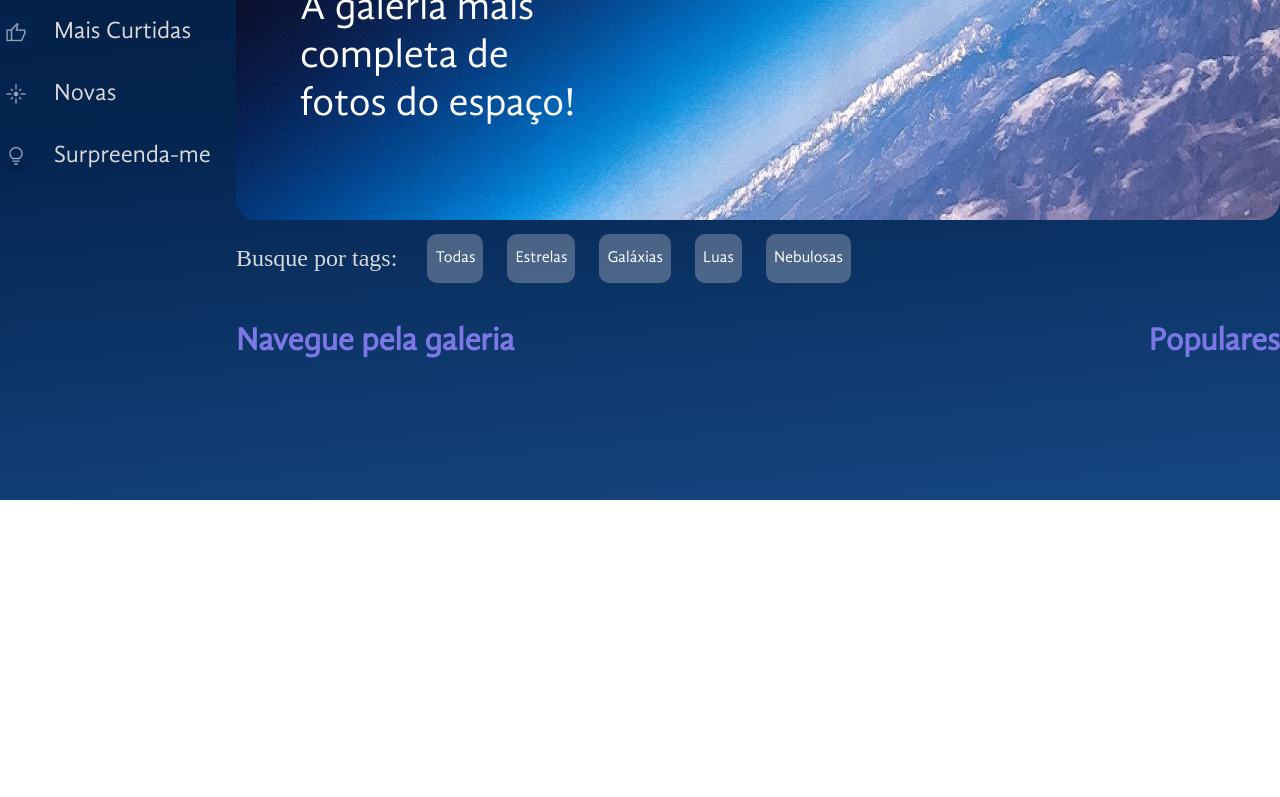
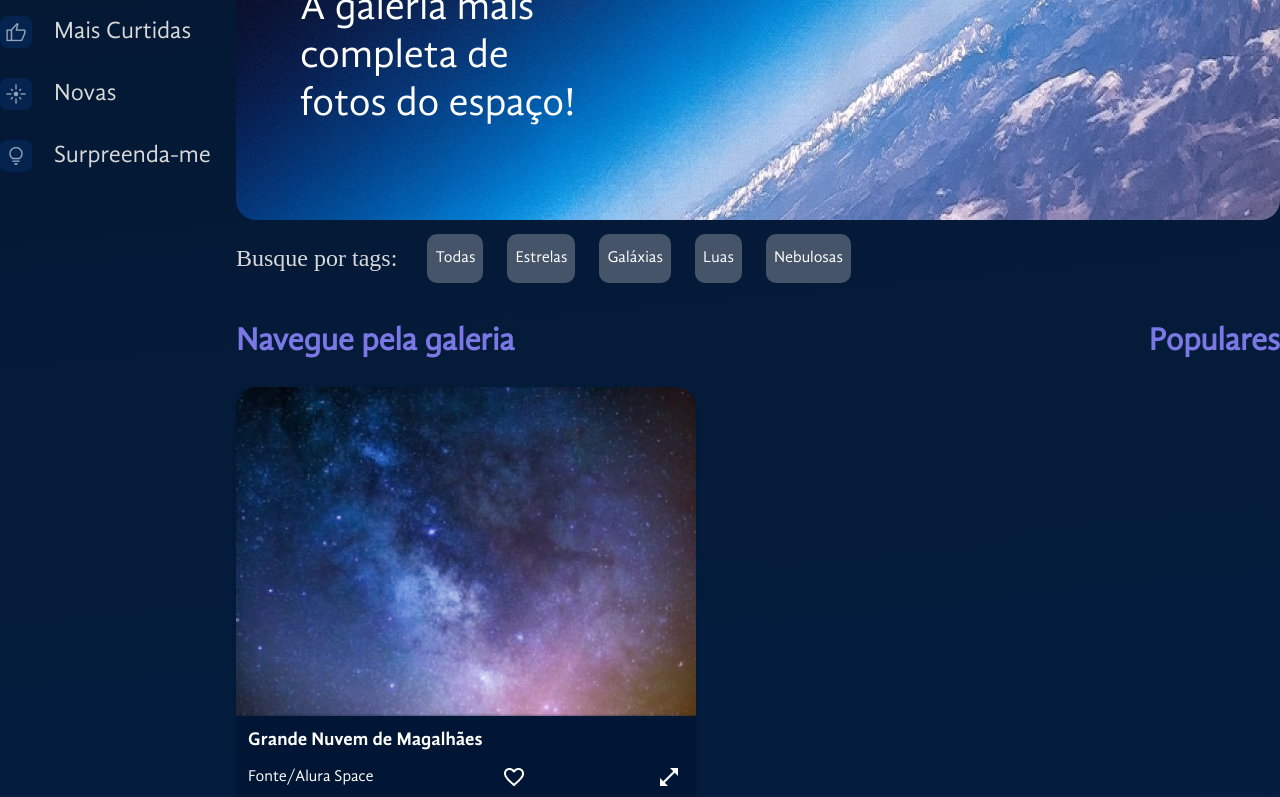
Before and after one commit to matheusrodacki/space-app, a React (Vite) app: page / in a window 1280 px wide. Shown: the part 300-1097 px from the top of the page. Before the commit the page ends 800 px from the top, so only its background shows below. Built offline with nearby package versions, Linux system fonts and the light colour scheme.

Commit message:
Adiciona as imagens estilizadas

```diff
--- a/src/App.jsx
+++ b/src/App.jsx
@@ -5,6 +5,8 @@ import BarraLateral from './components/BarraLateral';
 import Banner from './components/Banner';
 import backgroundImage from './assets/banner.png';
 import Galeria from './components/Galeria';
+import fotos from './fotos.json';
+import { useState } from 'react';
 
 const FundoGradiente = styled.div`
   background: linear-gradient(174.61deg, #041833 4.16%, #04244f 48%, #154580 96.76%);
@@ -30,6 +32,8 @@ const ConteudoGaleria = styled.section`
 `;
 
 function App() {
+  const [fotosDaGaleria, setFotosDaGaleria] = useState(fotos);
+
   return (
     <FundoGradiente>
       <GlobalStyles />
@@ -39,7 +43,7 @@ function App() {
           <BarraLateral />
           <ConteudoGaleria>
             <Banner texto='A galeria mais completa de fotos do espaço!' backgroundImage={backgroundImage} />
-            <Galeria />
+            <Galeria fotos={fotosDaGaleria} />
           </ConteudoGaleria>
         </MainContainer>
       </AppContainer>
--- /dev/null
+++ b/src/components/BotaoIcone/BotaoIcone.jsx
@@ -0,0 +1,11 @@
+import { styled } from 'styled-components';
+
+export const BotaoIcone = styled.button`
+  margin-left: 12px;
+  display: flex;
+  align-items: center;
+  justify-content: center;
+  background-color: transparent;
+  border: none;
+  cursor: pointer;
+`;
--- /dev/null
+++ b/src/components/BotaoIcone/index.jsx
@@ -0,0 +1,3 @@
+import { BotaoIcone } from './BotaoIcone';
+
+export default BotaoIcone;
--- a/src/components/Galeria/Galeria.jsx
+++ b/src/components/Galeria/Galeria.jsx
@@ -2,21 +2,35 @@ import styled from 'styled-components';
 import Titulo from '../Titulo';
 import Tags from './Tags';
 import Populares from './Populares';
+import Imagem from './Imagem';
 
 const GaleriaContainer = styled.div`
   display: flex;
+  gap: 24px;
 `;
 const SecaoFluida = styled.section`
   flex-grow: 1;
 `;
 
-export const Galeria = () => {
+const ImagensContainer = styled.section`
+  display: flex;
+  justify-content: space-between;
+  flex-wrap: wrap;
+  gap: 24px;
+`;
+
+export const Galeria = ({ fotos = [] }) => {
   return (
     <>
       <Tags />
       <GaleriaContainer>
         <SecaoFluida>
           <Titulo>Navegue pela galeria</Titulo>
+          <ImagensContainer>
+            {fotos.map((foto) => (
+              <Imagem key={foto.id} titulo={foto.titulo} fonte={foto.fonte} path={foto.path} />
+            ))}
+          </ImagensContainer>
         </SecaoFluida>
         <Populares />
       </GaleriaContainer>
--- /dev/null
+++ b/src/components/Galeria/Imagem/Imagem.jsx
@@ -0,0 +1,61 @@
+import styled from 'styled-components';
+import BotaoIcone from '../../BotaoIcone';
+
+const FigureStyled = styled.figure`
+  width: ${(props) => (props.$expandida ? '90%' : '460px')};
+  max-width: 100%;
+  margin: 0;
+  display: flex;
+  flex-direction: column;
+  box-shadow: 0px 4px 4px 0px rgba(0, 0, 0, 0.15);
+  border-radius: 20px;
+
+  & > img {
+    max-width: 100%;
+    border-radius: 20px 20px 0 0;
+  }
+  figcaption {
+    background: #001634;
+    border-radius: 0 0 20px 20px;
+    color: #ffffff;
+    box-sizing: border-box;
+    padding: 12px;
+    h3,
+    footer {
+      margin: 0;
+    }
+    h3 {
+      font-family: 'GandhiSansBold';
+      font-weight: 700;
+      font-size: 20;
+      line-height: 24px;
+    }
+    footer {
+      display: flex;
+      justify-content: space-between;
+      align-items: center;
+    }
+  }
+`;
+
+export const Imagem = ({ titulo, fonte, path, expandida }) => {
+  return (
+    <FigureStyled $expandida={expandida}>
+      <img src={path} alt='' />
+      <figcaption>
+        <h3>{titulo}</h3>
+        <footer>
+          <p>Fonte/{fonte}</p>
+          <BotaoIcone>
+            <img src='/icons/favorito.png' alt='Icone de favorito' />
+          </BotaoIcone>
+          {!expandida && (
+            <BotaoIcone aria-hidden={expandida}>
+              <img src='/icons/expandir.png' alt='Icone de expandir' />
+            </BotaoIcone>
+          )}
+        </footer>
+      </figcaption>
+    </FigureStyled>
+  );
+};
--- /dev/null
+++ b/src/components/Galeria/Imagem/index.jsx
@@ -0,0 +1,3 @@
+import { Imagem } from './Imagem';
+
+export default Imagem;
--- /dev/null
+++ b/src/fotos.json
@@ -0,0 +1,72 @@
+[
+  {
+    "titulo": "Grande Nuvem de Magalhães",
+    "fonte": "Alura Space",
+    "path": "/images/galeria/foto-1.png",
+    "id": "1",
+    "tagId": 2
+  },
+  {
+    "titulo": "Via Láctea",
+    "fonte": "Alura Space",
+    "path": "/images/galeria/foto-2.png",
+    "id": "2",
+    "tagId": 2
+  },
+  {
+    "titulo": "Lua: quarto minguante",
+    "fonte": "Alura Space",
+    "path": "/images/galeria/foto-3.png",
+    "id": "3",
+    "tagId": 3
+  },
+  {
+    "titulo": "Galáxia de Andrómeda",
+    "fonte": "Alura Space",
+    "path": "/images/galeria/foto-4.png",
+    "id": "4",
+    "tagId": 2
+  },
+  {
+    "titulo": "Estrela Pistola",
+    "fonte": "Alura Space",
+    "path": "/images/galeria/foto-5.png",
+    "id": "5",
+    "tagId": 1
+  },
+  {
+    "titulo": "Ilustração",
+    "fonte": "Alura Space",
+    "path": "/images/galeria/foto-6.png",
+    "id": "6",
+    "tagId": 4
+  },
+  {
+    "titulo": "Galáxia de Andrómeda",
+    "fonte": "Alura Space",
+    "path": "/images/galeria/foto-7.png",
+    "id": "7",
+    "tagId": 2
+  },
+  {
+    "titulo": "Ilustração",
+    "fonte": "Alura Space",
+    "path": "/images/galeria/foto-8.png",
+    "id": "8",
+    "tagId": 4
+  },
+  {
+    "titulo": "Céu estrelado",
+    "fonte": "Alura Space",
+    "path": "/images/galeria/foto-9.png",
+    "id": "9",
+    "tagId": 1
+  },
+  {
+    "titulo": "Ilustração",
+    "fonte": "Alura Space",
+    "path": "/images/galeria/foto-10.png",
+    "id": "10",
+    "tagId": 1
+  }
+]
```
